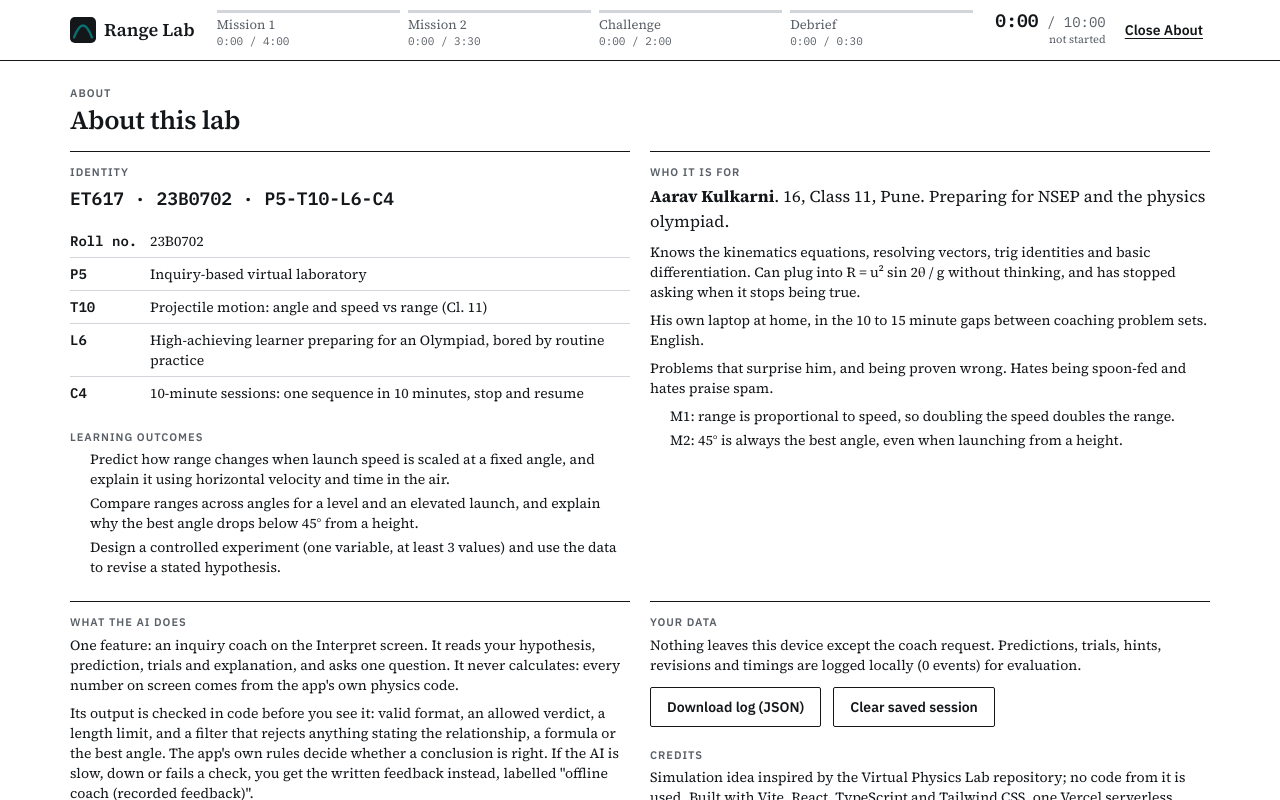
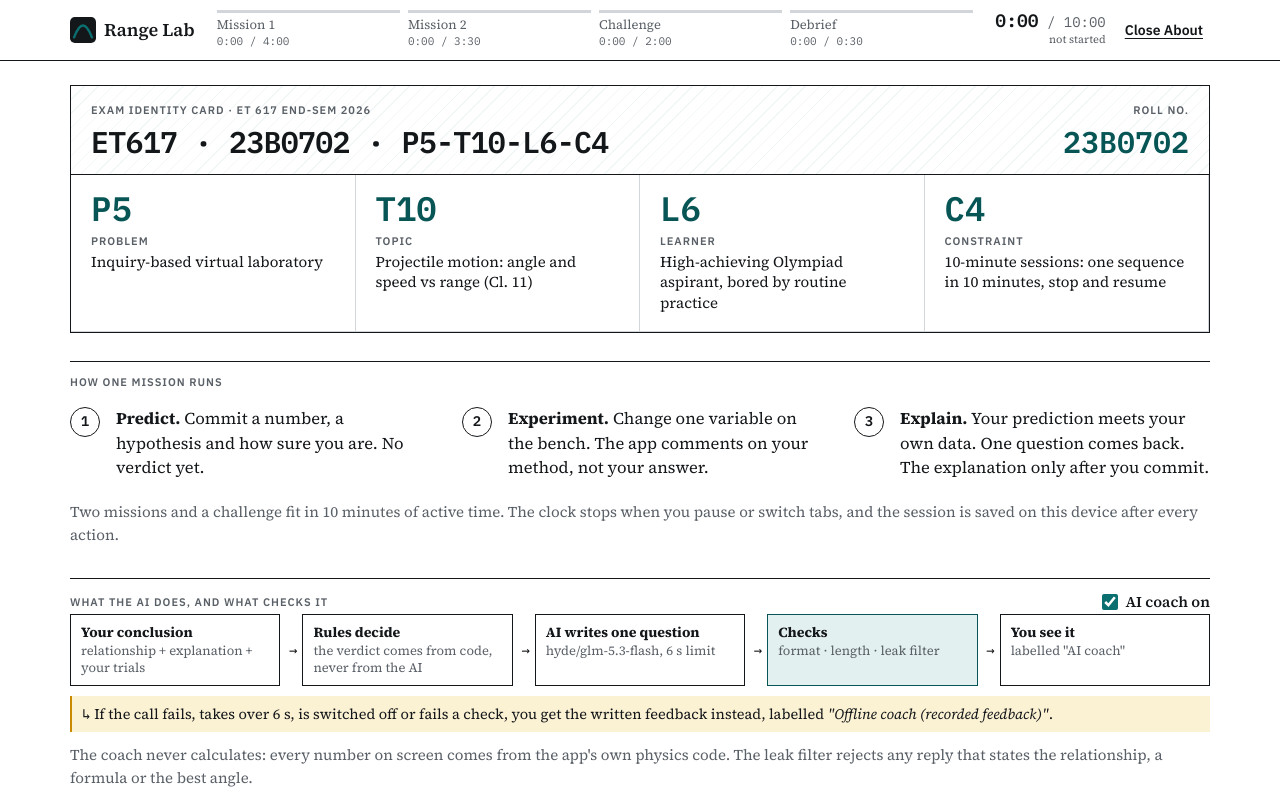
Before and after one commit to ndstab/et617-endsem-23b0702, a React (Vite) app: page / in a window 1280 px wide. Both pictures are taken after a click on the button "About". Shown: the top 800 px of the page. Built offline with nearby package versions, Linux system fonts and the light colour scheme.

Commit message:
About page: identity card, mission loop, AI pipeline with fallback, design notes (closed mid-session), session stats

```diff
--- a/src/index.css
+++ b/src/index.css
@@ -464,3 +464,139 @@ table.trials tr.row-new td {
 .btn-big:hover svg {
   transform: translateX(4px);
 }
+
+/* ----- about page ----- */
+.idcard {
+  border: 1.5px solid var(--color-ink);
+}
+.idcard-head {
+  display: flex;
+  flex-wrap: wrap;
+  align-items: flex-end;
+  justify-content: space-between;
+  gap: 12px 32px;
+  padding: 16px 20px 14px;
+  border-bottom: 1.5px solid var(--color-ink);
+  background: repeating-linear-gradient(135deg, transparent 0 9px, rgba(12, 111, 111, 0.06) 9px 10px);
+}
+.idcard-cell {
+  padding: 16px 20px 18px;
+  border-right: 1px solid var(--color-rule);
+  border-bottom: 1px solid var(--color-rule);
+  transition: background 0.15s;
+}
+.idcard-cell:hover {
+  background: var(--color-accentbg);
+}
+.loop-step {
+  display: grid;
+  grid-template-columns: 34px 1fr;
+  gap: 12px;
+  align-items: start;
+  padding: 8px 0;
+}
+.loop-num {
+  display: grid;
+  place-items: center;
+  width: 30px;
+  height: 30px;
+  border: 1.25px solid var(--color-ink);
+  border-radius: 50%;
+  font-weight: 600;
+  font-size: 14px;
+}
+.pipeline {
+  display: flex;
+  flex-wrap: wrap;
+  gap: 8px 22px;
+  list-style: none;
+  margin: 0;
+  padding: 0;
+}
+.pipe-box {
+  position: relative;
+  flex: 1 1 150px;
+  display: flex;
+  flex-direction: column;
+  gap: 2px;
+  border: 1.25px solid var(--color-ink);
+  padding: 8px 10px;
+  font-size: 14px;
+  line-height: 1.3;
+}
+.pipe-box span {
+  color: var(--color-muted);
+  font-size: 13px;
+}
+.pipe-box:not(:last-child)::after {
+  content: '→';
+  position: absolute;
+  right: -18px;
+  top: 50%;
+  transform: translateY(-50%);
+  font-family: var(--font-mono);
+  color: var(--color-ink);
+}
+.pipe-check {
+  border-color: var(--color-accent-dark);
+  background: var(--color-accentbg);
+}
+.pipe-off {
+  border-style: dashed;
+  opacity: 0.45;
+}
+.pipe-fallback {
+  margin: 10px 0 0;
+  padding: 7px 10px;
+  border-left: 2.5px solid #c98a00;
+  background: var(--color-warnbg);
+  font-size: 14.5px;
+}
+details.notes {
+  border-top: 1.5px solid var(--color-ink);
+  border-bottom: 1px solid var(--color-rule);
+  padding: 10px 0 14px;
+}
+details.notes summary {
+  display: flex;
+  flex-wrap: wrap;
+  align-items: baseline;
+  gap: 4px 14px;
+  cursor: pointer;
+  list-style: none;
+}
+details.notes summary::before {
+  content: '+';
+  font: 600 16px var(--font-mono);
+  width: 14px;
+}
+details.notes[open] summary::before {
+  content: '−';
+}
+details.notes summary::-webkit-details-marker {
+  display: none;
+}
+dl.facts {
+  display: grid;
+  grid-template-columns: 96px 1fr;
+  gap: 6px 12px;
+  margin: 0;
+  font-size: 15px;
+}
+dl.facts dt {
+  font: 600 11px var(--font-sans);
+  letter-spacing: 0.08em;
+  text-transform: uppercase;
+  color: var(--color-muted);
+  padding-top: 4px;
+}
+dl.facts dd {
+  margin: 0;
+}
+.miscon {
+  display: grid;
+  grid-template-columns: 34px 1fr;
+  gap: 10px;
+  border-left: 2.5px solid var(--color-bad);
+  padding: 2px 0 2px 10px;
+}
--- a/src/screens.tsx
+++ b/src/screens.tsx
@@ -351,7 +351,7 @@ function Hints({ s, dispatch, mission }: P & { mission: MissionId }) {
         </button>
       </div>
       {level > 0 && (
-        <ol className="mt-2 space-y-1.5 pl-5 text-[16px]">
+        <ol className="mt-2 list-decimal space-y-1.5 pl-5 text-[16px]">
           {hints.slice(0, level).map((h, i) => (
             <li key={i}>{h}</li>
           ))}
@@ -801,10 +801,10 @@ export function Debrief({ s, dispatch }: P) {
               xMax={22}
               yMax={16}
               shots={[
-                { u: 10, angle: 45, cls: 'fig-dash', label: '17.3' },
+                { u: 10, angle: 45, cls: 'fig-dash' },
                 { u: 10, angle: 29, cls: 'fig-accent draw', label: '18.7 m' },
               ]}
-              caption="Fig. 4 · From 12 m at 10 m/s: 29° (solid) out-throws 45° (dashed). The flatter shot spends the fall moving forward faster."
+              caption="Fig. 4 · From 12 m at 10 m/s: 29° (solid, 18.7 m) out-throws 45° (dashed, 17.3 m). The flatter shot spends the fall moving forward faster."
             />
           </div>
         </section>
@@ -852,74 +852,184 @@ export function Debrief({ s, dispatch }: P) {
 
 // ---------------------------------------------------------------- About
 
+const CARD = [
+  { code: 'P5', name: 'Problem', text: 'Inquiry-based virtual laboratory' },
+  { code: 'T10', name: 'Topic', text: 'Projectile motion: angle and speed vs range (Cl. 11)' },
+  { code: 'L6', name: 'Learner', text: 'High-achieving Olympiad aspirant, bored by routine practice' },
+  { code: 'C4', name: 'Constraint', text: '10-minute sessions: one sequence in 10 minutes, stop and resume' },
+]
+
+const LOOP = [
+  { n: '1', title: 'Predict', text: 'Commit a number, a hypothesis and how sure you are. No verdict yet.' },
+  { n: '2', title: 'Experiment', text: 'Change one variable on the bench. The app comments on your method, not your answer.' },
+  { n: '3', title: 'Explain', text: 'Your prediction meets your own data. One question comes back. The explanation only after you commit.' },
+]
+
+const PIPELINE = [
+  { title: 'Your conclusion', text: 'relationship + explanation + your trials' },
+  { title: 'Rules decide', text: 'the verdict comes from code, never from the AI' },
+  { title: 'AI writes one question', text: 'hyde/glm-5.3-flash, 6 s limit' },
+  { title: 'Checks', text: 'format · length · leak filter' },
+  { title: 'You see it', text: 'labelled "AI coach"' },
+]
+
 export function About({ s, dispatch }: P) {
+  const midSession = s.step !== 'home' && s.step !== 'debrief'
+  const trials = s.m1.trials.length + s.m2.trials.length + s.ch.trials.length
+  const count = (type: string) => s.log.filter((e) => e.type === type).length
   return (
     <div>
-      <Heading kicker="About" title="About this lab" />
-      <div className="grid gap-5 lg:grid-cols-2">
-        <section className="sheet">
-          <p className="label">Identity</p>
-          <p className="num mt-1 text-lg font-semibold">{IDENTITY}</p>
-          <table className="mt-3 w-full border-collapse text-sm">
-            <tbody>
-              {[
-                ['Roll no.', '23B0702'],
-                ['P5', 'Inquiry-based virtual laboratory'],
-                ['T10', 'Projectile motion: angle and speed vs range (Cl. 11)'],
-                ['L6', 'High-achieving learner preparing for an Olympiad, bored by routine practice'],
-                ['C4', '10-minute sessions: one sequence in 10 minutes, stop and resume'],
-              ].map(([k, v]) => (
-                <tr key={k} className="border-b border-rule last:border-0">
-                  <th className="num w-20 py-1.5 pr-3 text-left align-top font-semibold">{k}</th>
-                  <td className="py-1.5">{v}</td>
-                </tr>
-              ))}
-            </tbody>
-          </table>
+      {/* identity card */}
+      <section className="idcard rise">
+        <div className="idcard-head">
+          <div>
+            <p className="label">Exam identity card · ET 617 End-Sem 2026</p>
+            <p className="num mt-1 text-[30px] font-semibold leading-tight tracking-tight">{IDENTITY}</p>
+          </div>
+          <div className="text-right">
+            <p className="label">Roll no.</p>
+            <p className="num mt-1 text-[30px] font-semibold leading-tight text-accent-dark">23B0702</p>
+          </div>
+        </div>
+        <div className="grid sm:grid-cols-2 lg:grid-cols-4">
+          {CARD.map((c, i) => (
+            <div key={c.code} className="idcard-cell plan-row" style={{ animationDelay: `${0.15 + i * 0.08}s` }}>
+              <p className="num text-[34px] font-semibold leading-none text-accent-dark">{c.code}</p>
+              <p className="label mt-2">{c.name}</p>
+              <p className="mt-0.5 text-[15px] leading-snug">{c.text}</p>
+            </div>
+          ))}
+        </div>
+      </section>
 
-          <p className="label mt-5">Learning outcomes</p>
-          <ol className="mt-1 space-y-1 pl-5 text-sm">
-            {OUTCOMES.map((o) => (
-              <li key={o}>{o}</li>
+      <div className="mt-7 space-y-7">
+        {/* how the lab works */}
+        <section className="sheet rise r2">
+          <p className="label">How one mission runs</p>
+          <ol className="m-0 mt-2 grid list-none gap-x-9 p-0 lg:grid-cols-3">
+            {LOOP.map((step, i) => (
+              <li key={step.n} className="loop-step plan-row" style={{ animationDelay: `${0.3 + i * 0.1}s` }}>
+                <span className="loop-num num">{step.n}</span>
+                <span>
+                  <strong>{step.title}.</strong> {step.text}
+                </span>
+              </li>
             ))}
           </ol>
+          <p className="mt-3 text-[15px] text-muted">
+            Two missions and a challenge fit in 10 minutes of active time. The clock stops when you pause or switch tabs, and the session is saved on this device after every action.
+          </p>
         </section>
 
-        <section className="sheet">
-          <p className="label">Who it is for</p>
-          <p className="mt-1">
-            <strong>{PERSONA.name}</strong>. {PERSONA.line}
+        {/* AI pipeline */}
+        <section className="sheet rise r2">
+          <div className="flex flex-wrap items-center justify-between gap-2">
+            <p className="label">What the AI does, and what checks it</p>
+            <label className="flex cursor-pointer items-center gap-2 text-[15px] font-semibold">
+              <input type="checkbox" className="h-4 w-4 accent-[var(--color-accent)]" checked={s.aiEnabled} onChange={() => dispatch({ type: 'toggleAi' })} />
+              AI coach {s.aiEnabled ? 'on' : 'off'}
+            </label>
+          </div>
+          <ol className="pipeline mt-3">
+            {PIPELINE.map((b, i) => (
+              <li key={b.title} className={`pipe-box plan-row ${i === 2 && !s.aiEnabled ? 'pipe-off' : ''} ${i === 3 ? 'pipe-check' : ''}`} style={{ animationDelay: `${0.35 + i * 0.09}s` }}>
+                <strong>{b.title}</strong>
+                <span>{b.text}</span>
+              </li>
+            ))}
+          </ol>
+          <p className="pipe-fallback">
+            <span className="num">↳</span> If the call fails, takes over 6 s, is switched off or fails a check, you get the written feedback instead, labelled <em>"Offline coach (recorded feedback)"</em>.
           </p>
-          <p className="mt-2 text-sm">{PERSONA.prior}</p>
-          <p className="mt-2 text-sm">{PERSONA.context}</p>
-          <p className="mt-2 text-sm">{PERSONA.motivation}</p>
-          <ul className="mt-2 space-y-1 pl-5 text-sm">
-            {PERSONA.misconceptions.map((x) => (
-              <li key={x}>{x}</li>
-            ))}
-          </ul>
+          <p className="mt-3 text-[15px] text-muted">
+            The coach never calculates: every number on screen comes from the app's own physics code. The leak filter rejects any reply that states the relationship, a formula or the best angle.
+          </p>
         </section>
+      </div>
 
-        <section className="sheet">
-          <p className="label">What the AI does</p>
-          <p className="mt-1 text-sm">
-            One feature: an inquiry coach on the Interpret screen. It reads your hypothesis, prediction, trials and explanation, and asks one question. It never calculates: every number on screen comes from the app's own physics code.
-          </p>
-          <p className="mt-2 text-sm">
-            Its output is checked in code before you see it: valid format, an allowed verdict, a length limit, and a filter that rejects anything stating the relationship, a formula or the best angle. The app's own rules decide whether a conclusion is right. If the AI is slow, down or fails a check, you get the written feedback instead, labelled "offline coach (recorded feedback)".
-          </p>
-          <label className="mt-3 flex items-center gap-2 text-sm font-medium">
-            <input type="checkbox" className="h-4 w-4 accent-[var(--color-accent)]" checked={s.aiEnabled} onChange={() => dispatch({ type: 'toggleAi' })} />
-            AI coach on {s.aiEnabled ? '' : '(off: recorded feedback only)'}
-          </label>
-        </section>
+      {/* design notes: spoilers, so closed while a session is running */}
+      <details className="notes mt-7" open={!midSession}>
+        <summary>
+          <span className="label">Design notes for teachers and examiners</span>
+          <span className="text-[14px] italic text-muted">{midSession ? 'contains spoilers: open after you finish' : 'who this is for, what it teaches, what goes wrong'}</span>
+        </summary>
+        <div className="grid gap-x-10 gap-y-6 pt-4 lg:grid-cols-2">
+          <div>
+            <p className="label">The learner</p>
+            <p className="mt-1 text-[19px] font-semibold leading-snug">{PERSONA.name}</p>
+            <p className="text-[15px] text-muted">{PERSONA.line}</p>
+            <dl className="facts mt-3">
+              <dt>Knows</dt>
+              <dd>{PERSONA.prior}</dd>
+              <dt>Where, when</dt>
+              <dd>{PERSONA.context}</dd>
+              <dt>Wants</dt>
+              <dd>{PERSONA.motivation}</dd>
+            </dl>
+            <p className="label mt-5">Learning outcomes</p>
+            <ol className="mt-1 list-decimal space-y-1.5 pl-5 text-[15px]">
+              {OUTCOMES.map((o) => (
+                <li key={o}>{o}</li>
+              ))}
+            </ol>
+          </div>
+          <div>
+            <p className="label">Two misconceptions the lab is built around</p>
+            <div className="mt-2 space-y-4">
+              <div className="miscon">
+                <p className="num text-sm font-semibold text-bad">M1</p>
+                <div>
+                  <p className="font-semibold">"Double the speed, double the range."</p>
+                  <p className="text-[15px] text-muted">Mission 1 lets him predict 70.6 m, then measure 141.2 m himself.</p>
+                </div>
+              </div>
+              <div className="miscon">
+                <p className="num text-sm font-semibold text-bad">M2</p>
+                <div>
+                  <p className="font-semibold">"45° is always the best angle."</p>
+                  <p className="text-[15px] text-muted">Mission 2 moves the launch to a 12 m cliff, where it stops being true.</p>
+                </div>
+              </div>
+            </div>
+            <div className="mt-4">
+              <MiniBench
+                h={12}
+                xMax={22}
+                yMax={16}
+                shots={[
+                  { u: 10, angle: 45, cls: 'fig-dash' },
+                  { u: 10, angle: 29, cls: 'fig-accent draw', label: '18.7 m' },
+                ]}
+                caption="From 12 m at 10 m/s the 29° launch (solid, 18.7 m) beats 45° (dashed, 17.3 m)."
+              />
+            </div>
+          </div>
+        </div>
+      </details>
 
-        <section className="sheet">
-          <p className="label">Your data</p>
-          <p className="mt-1 text-sm">
-            Nothing leaves this device except the coach request. Predictions, trials, hints, revisions and timings are logged locally ({s.log.length} events) for evaluation.
-          </p>
-          <div className="mt-3 flex flex-wrap gap-3">
+      {/* this session's evidence */}
+      <section className="sheet mt-7">
+        <div className="flex flex-wrap items-end justify-between gap-4">
+          <div>
+            <p className="label">This session, logged on this device</p>
+            <div className="mt-2 flex flex-wrap gap-x-8 gap-y-2">
+              {[
+                ['events', s.log.length],
+                ['trials', trials],
+                ['method notes', count('experiment_flag')],
+                ['hints', count('hint_requested')],
+                ['revisions', count('hypothesis_revised')],
+                ['AI calls', count('ai_call')],
+                ['fallbacks', count('ai_fallback')],
+              ].map(([name, value]) => (
+                <p key={name} className="m-0">
+                  <span className="num block text-[26px] font-semibold leading-none">{value}</span>
+                  <span className="label">{name}</span>
+                </p>
+              ))}
+            </div>
+          </div>
+          <div className="flex flex-wrap gap-3">
             <button className="btn" onClick={() => downloadLog(s)}>
               Download log (JSON)
             </button>
@@ -927,13 +1037,13 @@ export function About({ s, dispatch }: P) {
               Clear saved session
             </button>
           </div>
-          <p className="label mt-5">Credits</p>
-          <p className="mt-1 text-sm">
-            Simulation idea inspired by the Virtual Physics Lab repository; no code from it is used. Built with Vite, React, TypeScript and Tailwind CSS, one Vercel serverless function, and the hyde/glm-5.3-flash model through the Hyde inference gateway. Fonts: Fraunces and IBM Plex.
-          </p>
-        </section>
-      </div>
-      <div className="mt-5">
+        </div>
+        <p className="mt-4 border-t border-rule pt-3 text-[14px] text-muted">
+          Nothing leaves this device except the coach request. <strong className="text-ink">Credits.</strong> Simulation idea inspired by the Virtual Physics Lab repository; no code from it is used. Built with Vite, React, TypeScript and Tailwind CSS, one Vercel serverless function, and the hyde/glm-5.3-flash model through the Hyde inference gateway. Type: Source Serif 4 and IBM Plex.
+        </p>
+      </section>
+
+      <div className="mt-6">
         <button className="btn btn-primary" onClick={() => dispatch({ type: 'view', view: 'main' })}>
           Back to the lab
         </button>
```
Also changed, not shown: report/img/about.png, 4 other files (tests, documents, lock files or other folders).
